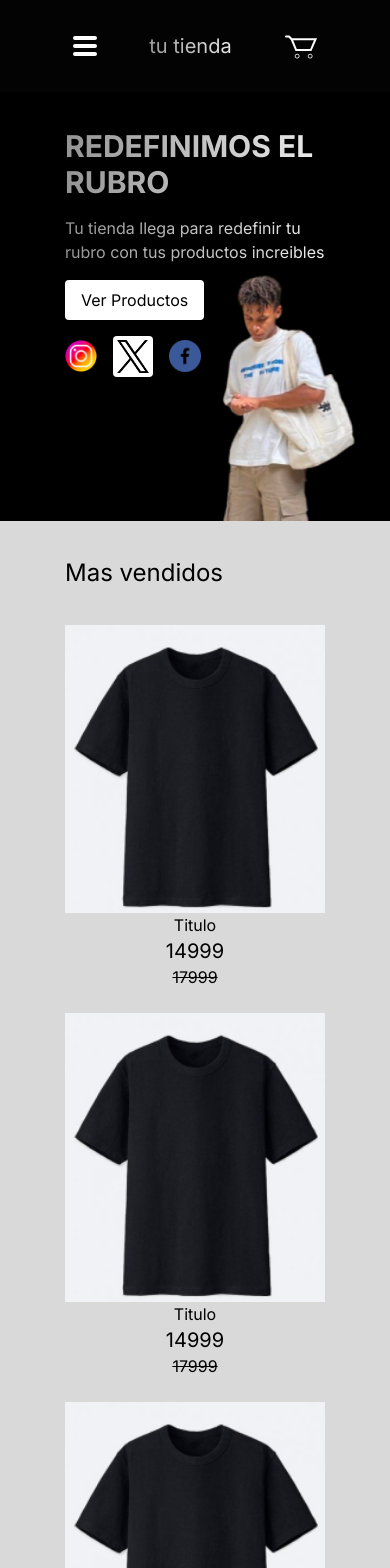
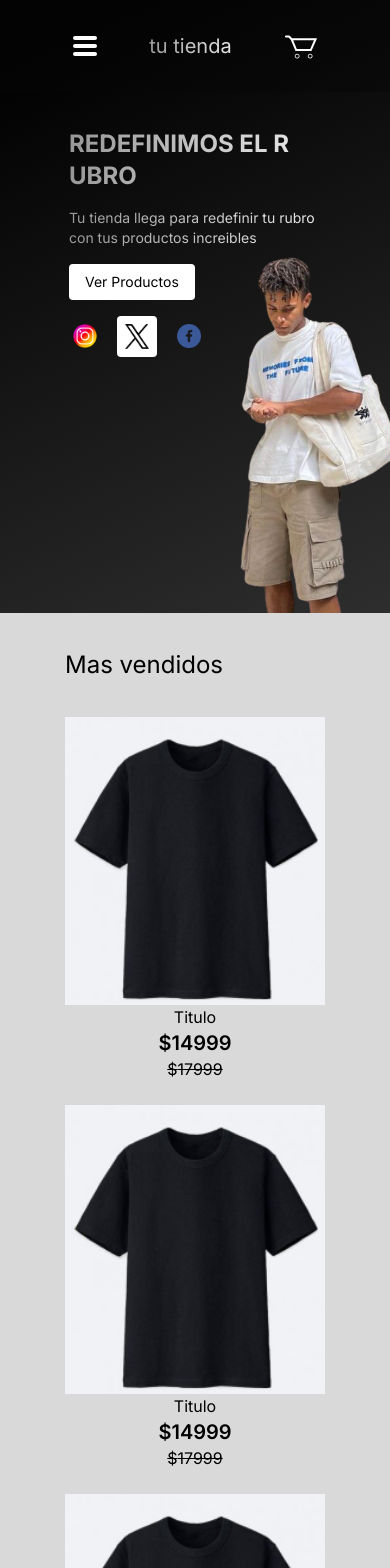
Before and after one commit to SaniLubary/doubleb, a Next.js app: page / in a window 390 px wide. Shown: the top 1568 px of the page. Built offline with nearby package versions, Linux system fonts and the light colour scheme.

Commit message:
better dude png quality & some responsive in hero updated

```diff
--- a/src/app/_components/product.tsx
+++ b/src/app/_components/product.tsx
@@ -27,8 +27,8 @@ const Product = ({ product, width = 300, height = 400 }: { product: { title: str
             <Image alt='shirt image' width={width} height={height} src={product.image} />
             <h6 className='base-style text-dark text-center md:text-left'>{product.title}</h6>
             <div className='flex items-center flex-col md:flex-row justify-center'>
-                <span className='text-xl md:mr-2'>{product.price}</span>
-                <span className='line-through'>{product.prevPrice}</span>
+                <span className='text-xl md:mr-2 font-semibold'>${product.price}</span>
+                <span className='line-through'>${product.prevPrice}</span>
             </div>
         </div>
     )
--- a/src/app/_components/sidenav.tsx
+++ b/src/app/_components/sidenav.tsx
@@ -9,7 +9,7 @@ import { useRouter } from 'next/navigation'
 const Sidenav = ({ hamburgerOpen, handleHamburgerClick }: { hamburgerOpen: boolean, handleHamburgerClick: () => void }) => {
     const router = useRouter()
     return (
-        <div className={`absolute flex p-8 flex-col bg-white lg:w-1/3 md:w-2/3 w-screen h-screen text-dark transition-all ${!hamburgerOpen && '-translate-x-full'}`}>
+        <div className={`absolute overflow-scroll flex p-8 flex-col bg-white lg:w-1/3 md:w-2/3 w-screen h-screen text-dark transition-all ${!hamburgerOpen && '-translate-x-full'}`}>
             <div className="w-fit">
                 <HamburgerMenu hamburgerOpen={hamburgerOpen} handleHamburgerClick={handleHamburgerClick} />
             </div>
--- a/src/app/globals.css
+++ b/src/app/globals.css
@@ -62,3 +62,7 @@ h6:not(.base-style) {
     transform: scaleX(1);
   }
 }
+
+.hero-gradiant {
+  background: linear-gradient(156deg, #000 7.21%, rgba(217, 217, 217, 0.00) 526.65%);
+}
--- a/src/app/page.tsx
+++ b/src/app/page.tsx
@@ -3,7 +3,7 @@ import Image from 'next/image'
 import Header from './_components/header';
 import Button from './_components/button';
 import Product from './_components/product';
-import { useState } from 'react';
+import { useEffect, useState } from 'react';
 import { useRouter } from 'next/navigation';
 import { gsap } from "gsap";
 import { ScrollTrigger } from "gsap/ScrollTrigger";
@@ -28,23 +28,27 @@ export default function Page() {
     }, 4000); // 5000 milliseconds = 5 seconds
   };
 
+  useEffect(() => {
+    changeState()
+  }, [])
+
   return (
     <main className="grid grid-cols-12 overflow-hidden">
       <Header />
-      <div className="col-span-12 bg-dark text-white grid grid-cols-6 relative overflow-hidden">
-        <div className="col-start-2 col-end-6 md:col-end-4 mt-32 mb-36">
-          <h1 className='md:text-6xl text-3xl break-words font-bold transition-all' onMouseEnter={changeState}>RED<span className={`${animateMirror && 'animate-mirror'} transition-all inline-block`}>E</span>FINI<span className={`${animateMirror && 'animate-mirror'} transition-all inline-block`}>MO</span>S EL <span className={`${animateMirror && 'animate-mirror'} transition-all inline-block`}>R</span>UBRO</h1>
-          <h3 className='mt-4'>Tu tienda llega para redefinir tu rubro con tus productos increibles</h3>
-          <div className="mt-4">
+      <div className="hero-gradiant col-span-12 bg-dark text-white grid grid-cols-6 relative overflow-hidden gap-6">
+        <div className="col-start-2 col-end-6 md:col-end-4 mt-32 mb-64 md:mb-24">
+          <h1 className='lg:text-6xl text-2xl sm:max-md:w-1/2 sm:text-2xl md:text-3xl font-bold transition-all' onMouseEnter={changeState}>RED<span className={`${animateMirror && 'animate-mirror'} transition-all inline-block`}>E</span>FINI<span className={`${animateMirror && 'animate-mirror'} transition-all inline-block`}>MO</span>S EL <span className={`${animateMirror && 'animate-mirror'} transition-all inline-block`}>R</span>UBRO</h1>
+          <h3 className='mt-4 text-sm sm:max-md:w-1/2'>Tu tienda llega para redefinir tu rubro con tus productos increibles</h3>
+          <div className="mt-4 text-sm">
             <Button text='Ver Productos' onClick={() => router.push('/products')} />
           </div>
           <div className='flex mt-4 items-center'>
-            <div className='mr-4'><Image width={32} height={32} alt='instagram logo' src={'/assets/instagram.png'} /></div>
-            <div className='mr-4 bg-white p-1 rounded'><Image width={32} height={32} alt='instagram logo' src={'/assets/x.png'} /></div>
-            <div><Image width={32} height={32} alt='instagram logo' src={'/assets/facebook.png'} /></div>
+            <div className='mr-4'><Image className='scale-75 sm:scale-100' width={32} height={32} alt='instagram logo' src={'/assets/instagram.png'} /></div>
+            <div className='mr-4 bg-white p-1 rounded'><Image className='scale-75 sm:scale-100' width={32} height={32} alt='instagram logo' src={'/assets/x.png'} /></div>
+            <div><Image className='scale-75 sm:scale-100' width={32} height={32} alt='instagram logo' src={'/assets/facebook.png'} /></div>
           </div>
         </div>
-        <div className="absolute flex items-center top-64 left-36 sm:scale-100 sm:max-md:right-40 sm:max-md:top-48 sm:left-80 md:left-0 md:right-0 md:scale-100 md:row-start-1 md:top-16 md:col-start-4 md:col-end-6 overflow-hidden md:relative md:justify-center">
+        <div className="absolute flex items-center top-80 left-48 scale-150 sm:scale-100 sm:max-md:right-40 sm:max-md:top-48 sm:left-80 md:left-0 md:right-0 md:scale-100 md:row-start-1 md:top-0 lg:top-16 md:col-start-4 md:col-end-6 overflow-hidden md:absolute md:justify-center">
           <Image className='md:top-16' src={'/assets/hero-bg-dude.png'} width={400} height={600} priority alt='Guy wearing store product' />
         </div>
       </div>
@@ -62,7 +66,7 @@ export default function Page() {
         <div className="flex flex-col col-span-6 items-center lg:col-span-1 lg:col-start-2 lg:col-end-3">
           <h1 className='text-2xl'>Tu Empresa</h1>
           <h6>Location</h6>
-          <h6>Argentina, Provincia, Ciudad</h6>
+          <h6 className='text-center'>Argentina, Provincia, Ciudad</h6>
           <h6>Calle 123</h6>
         </div>
         <div className="flex flex-col col-span-6 items-center lg:col-span-1 lg:col-start-3 lg:col-end-4">
```
Also changed, not shown: public/assets/hero-bg-dude.png.
